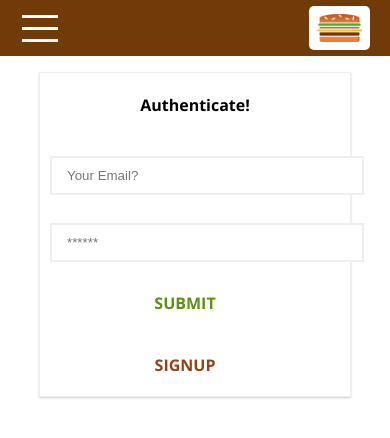
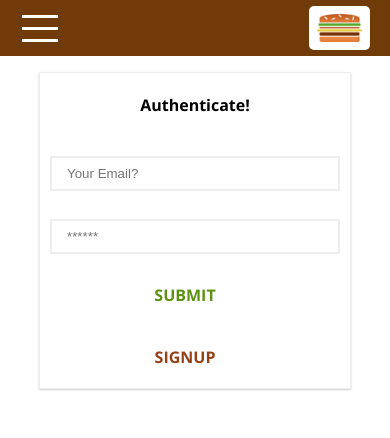
Before and after one commit to ibrahimkholil6210/burger-builder-react, a React (Create React App) app: page /auth in a window 390 px wide. Shown: the top 438 px of the page. Built offline with nearby package versions, Linux system fonts and the light colour scheme.

Commit message:
Fixed styling issue on from element

```diff
--- a/src/components/UI/Input/input.module.css
+++ b/src/components/UI/Input/input.module.css
@@ -27,3 +27,10 @@
     border-color: red;
     background-color: salmon;
 }
+
+@media (max-width: 500px) {
+    .InputElement{
+        width: 100%;
+        box-sizing: border-box;
+    }
+}
```
Also changed, not shown: firebase.json (added), 1 other file (tests, documents, lock files or other folders).
